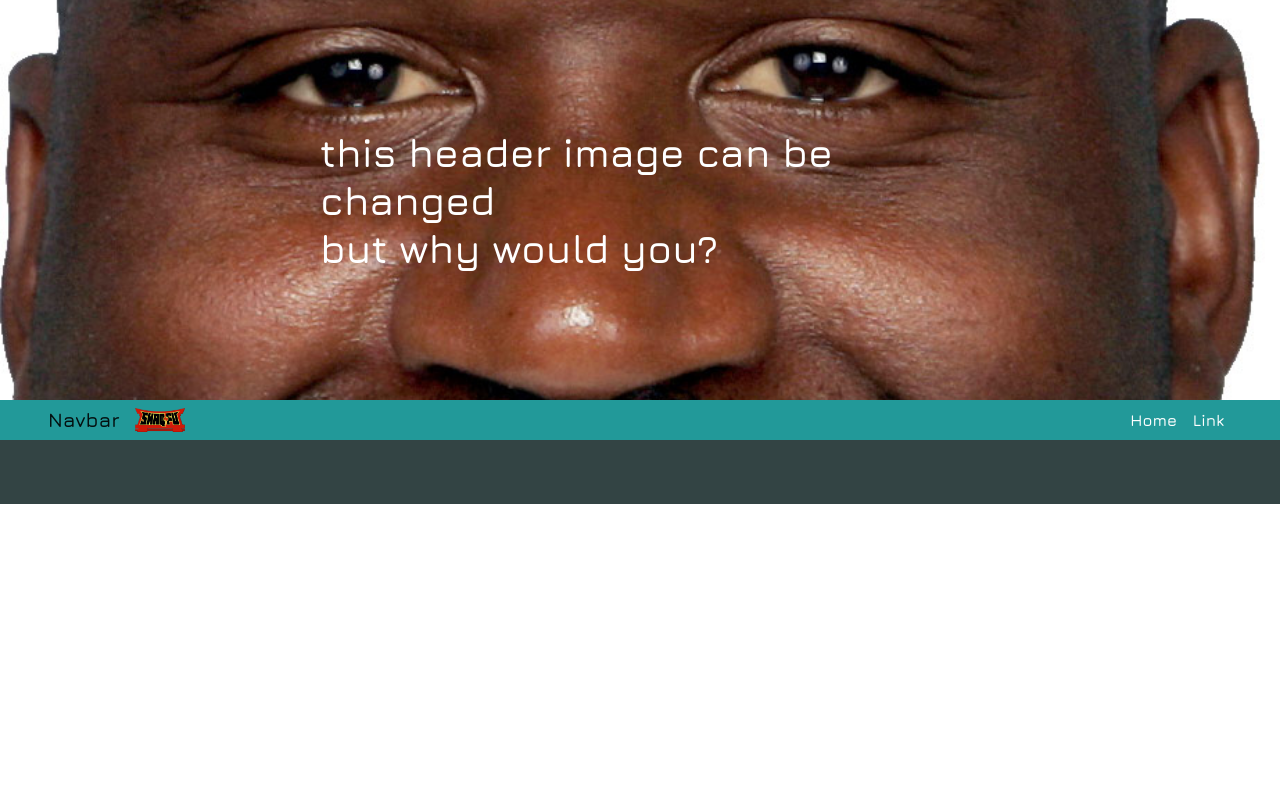
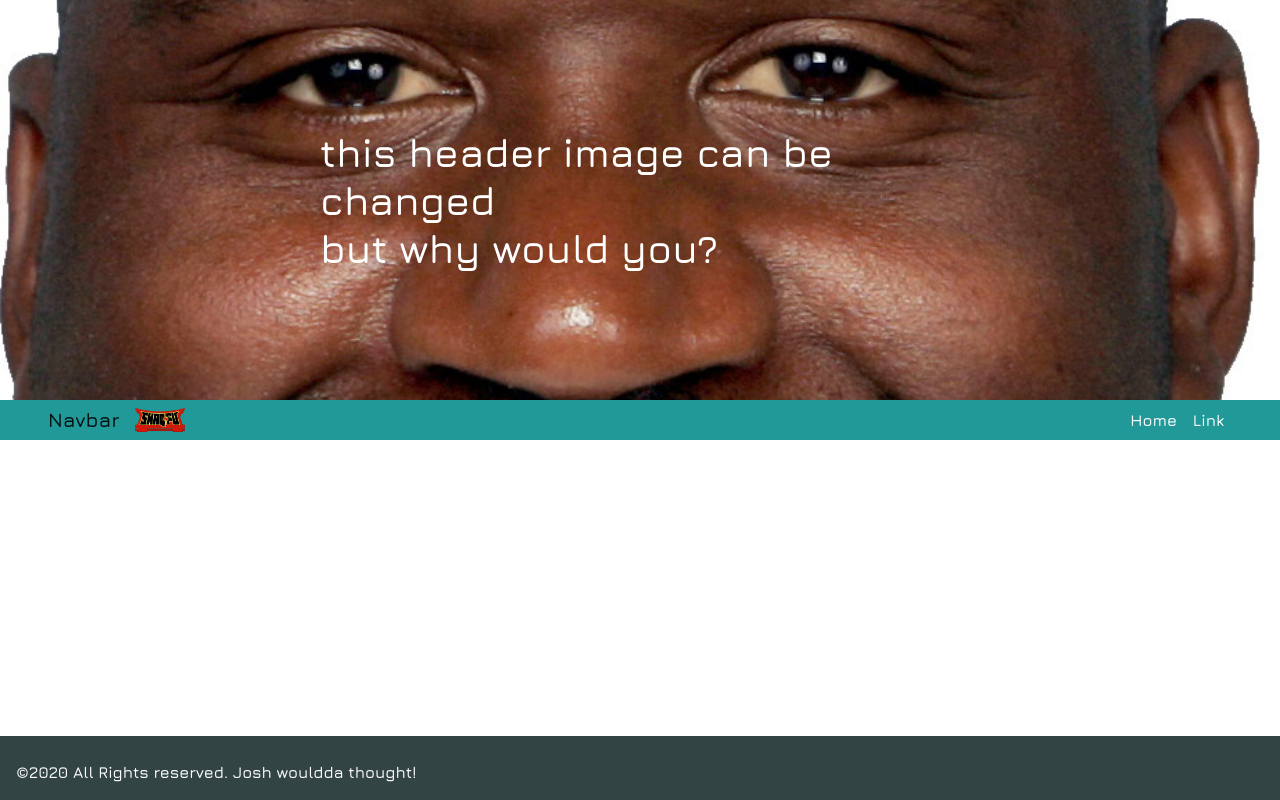
Before and after one commit to averagealloy/joshwouldathought, a React (Create React App) app: page / in a window 1280 px wide. Built offline with nearby package versions, Linux system fonts and the light colour scheme.

Commit message:
adding info to the footer

```diff
--- a/src/components/layouts/Footer.js
+++ b/src/components/layouts/Footer.js
@@ -2,7 +2,13 @@ import React from 'react'
 import styled from 'styled-components'
 
 const Footer = () => {
-     return <FooterContainer></FooterContainer>
+     return <FooterContainer>
+          <span style={{color: "#fff", top: "1.5rem", left: "1rem", position: "relative"}}>
+          &copy;{new Date().getFullYear()} All Rights reserved. Josh wouldda thought!
+
+          </span>
+
+     </FooterContainer>
 }
 
 export default Footer
@@ -13,5 +19,8 @@ const FooterContainer = styled.footer`
 
 background: #344;
 height: 4rem;
-
+position: fixed;
+left:0;
+bottom: 0;
+width: 100%;
 `;
```
